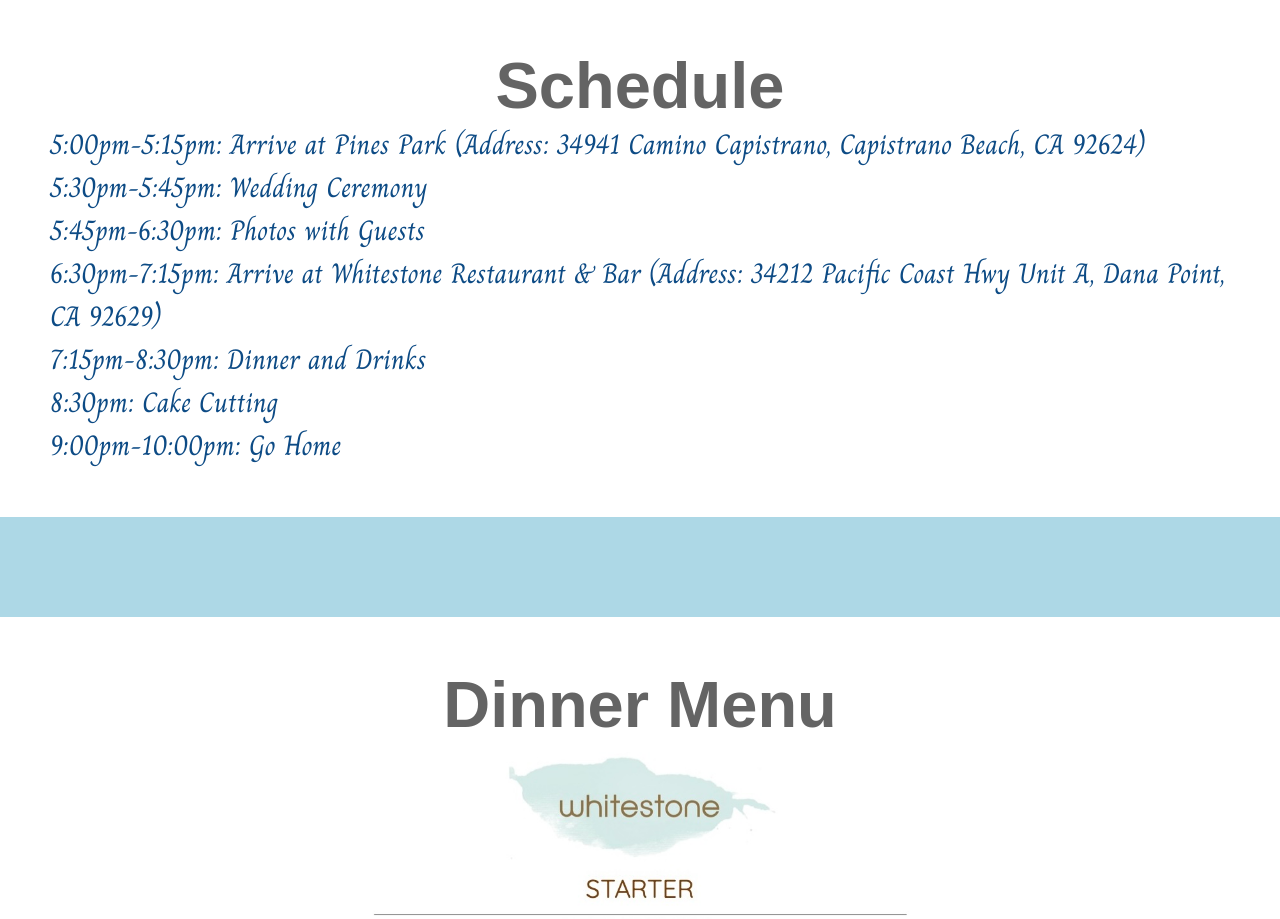
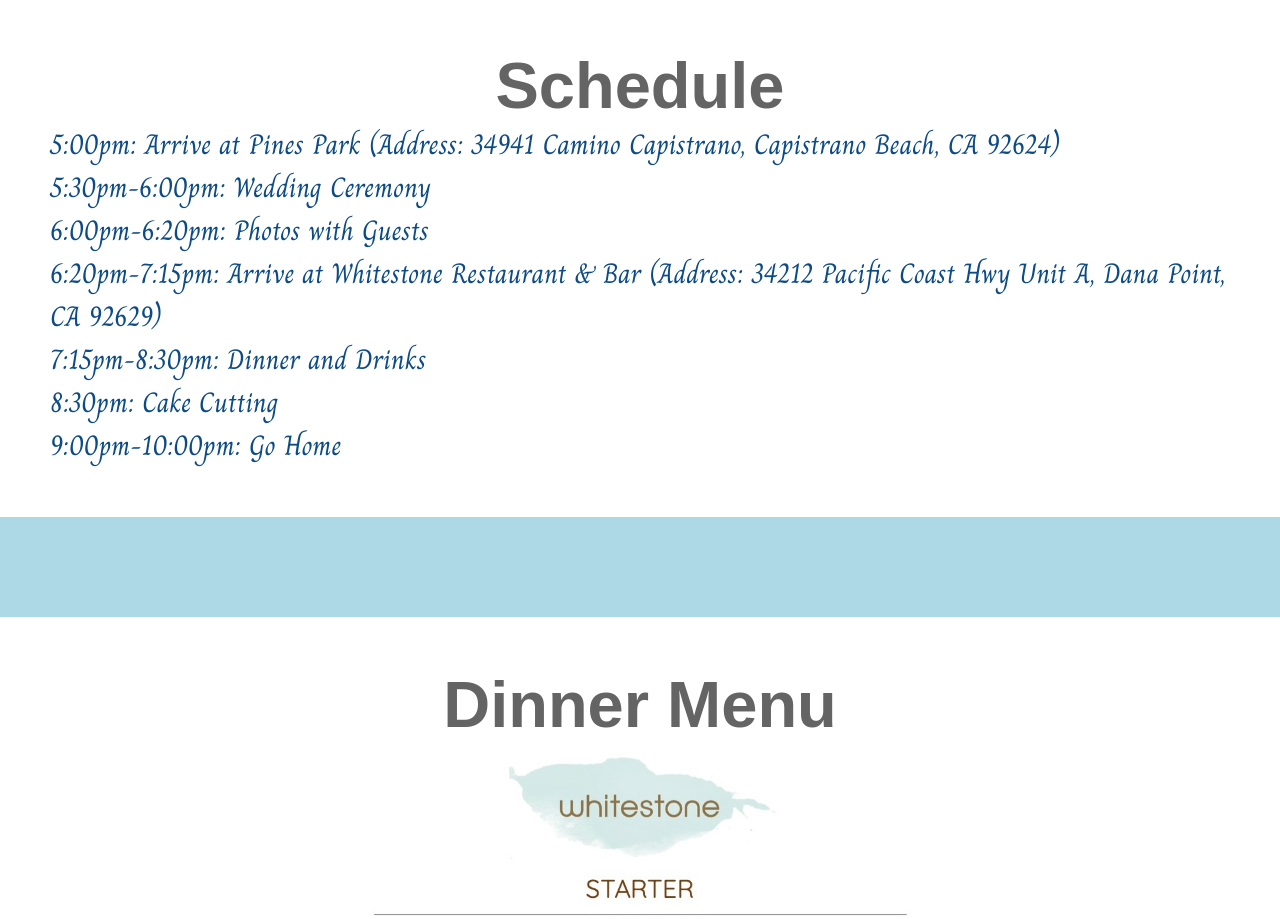
Before and after one commit to raymondsli/wedding, a React (Create React App) app: page / in a window 1280 px wide. Shown: the part 1349-2268 px from the top of the page. Built offline with nearby package versions, Linux system fonts and the light colour scheme; a web font is replaced by a local one.

Commit message:
Update data and times

```diff
--- a/src/pages/detailsPage/RSVPData.js
+++ b/src/pages/detailsPage/RSVPData.js
@@ -12,7 +12,7 @@ export const rsvpData = {
   "haoran zhang": ["Yes", "Yes", "Chilean Sea Bass"],
   "anthony liu": ["Yes", "Yes", "Chilean Sea Bass"],
   "mahal miles": ["Yes", "Yes", "Chilean Sea Bass"],
-  "ye eun hong": ["Yes", "Yes", "10oz Filet Mignon"],
+  "ye eun hong": ["No", "No", "N/A"],
   "kenny ashley": ["Yes", "Yes", "Chilean Sea Bass"],
   "alyssa ashley": ["Yes", "Yes", "10oz Filet Mignon"],
   "eva mo": ["Yes", "Yes", "10oz Filet Mignon"],
@@ -42,7 +42,7 @@ export const rsvpData = {
   "chloe lee": ["Yes", "Yes", "Chilean Sea Bass"],
   "hank lee": ["Yes", "Yes", "10oz Filet Mignon"],
   "christine wu": ["Yes", "Yes", "Chilean Sea Bass"],
-  "michelle chang": ["Yes", "Yes", "10oz Filet Mignon"],
-  "ethan chang": ["Yes", "Yes", "Chilean Sea Bass"],
+  "michelle chang": ["No", "No", "N/A"],
+  "ethan chang": ["No", "No", "N/A"],
   "ej huang": ["Yes", "Yes", "10oz Filet Mignon"],
 };
--- a/src/pages/schedulePage/Schedule.js
+++ b/src/pages/schedulePage/Schedule.js
@@ -18,7 +18,7 @@ function Schedule(props) {
       </h1>
       <div className="schedule-content-container">
         <div className={"schedule-content-text" + (isMobile ? " mobile" : "")}>
-          5:00pm-5:15pm: {getText("Arrive at Pines Park", language)} (
+          5:00pm: {getText("Arrive at Pines Park", language)} (
           {getText("Address", language)}:{" "}
           <a
             className={"map-link" + (isMobile ? " mobile" : "")}
@@ -31,13 +31,13 @@ function Schedule(props) {
           )
         </div>
         <div className={"schedule-content-text" + (isMobile ? " mobile" : "")}>
-          5:30pm-5:45pm: {getText("Wedding Ceremony", language)}
+          5:30pm-6:00pm: {getText("Wedding Ceremony", language)}
         </div>
         <div className={"schedule-content-text" + (isMobile ? " mobile" : "")}>
-          5:45pm-6:30pm: {getText("Photos with Guests", language)}
+          6:00pm-6:20pm: {getText("Photos with Guests", language)}
         </div>
         <div className={"schedule-content-text" + (isMobile ? " mobile" : "")}>
-          6:30pm-7:15pm:{" "}
+          6:20pm-7:15pm:{" "}
           {getText("Arrive at Whitestone Restaurant & Bar", language)} (
           {getText("Address", language)}:{" "}
           <a
```
